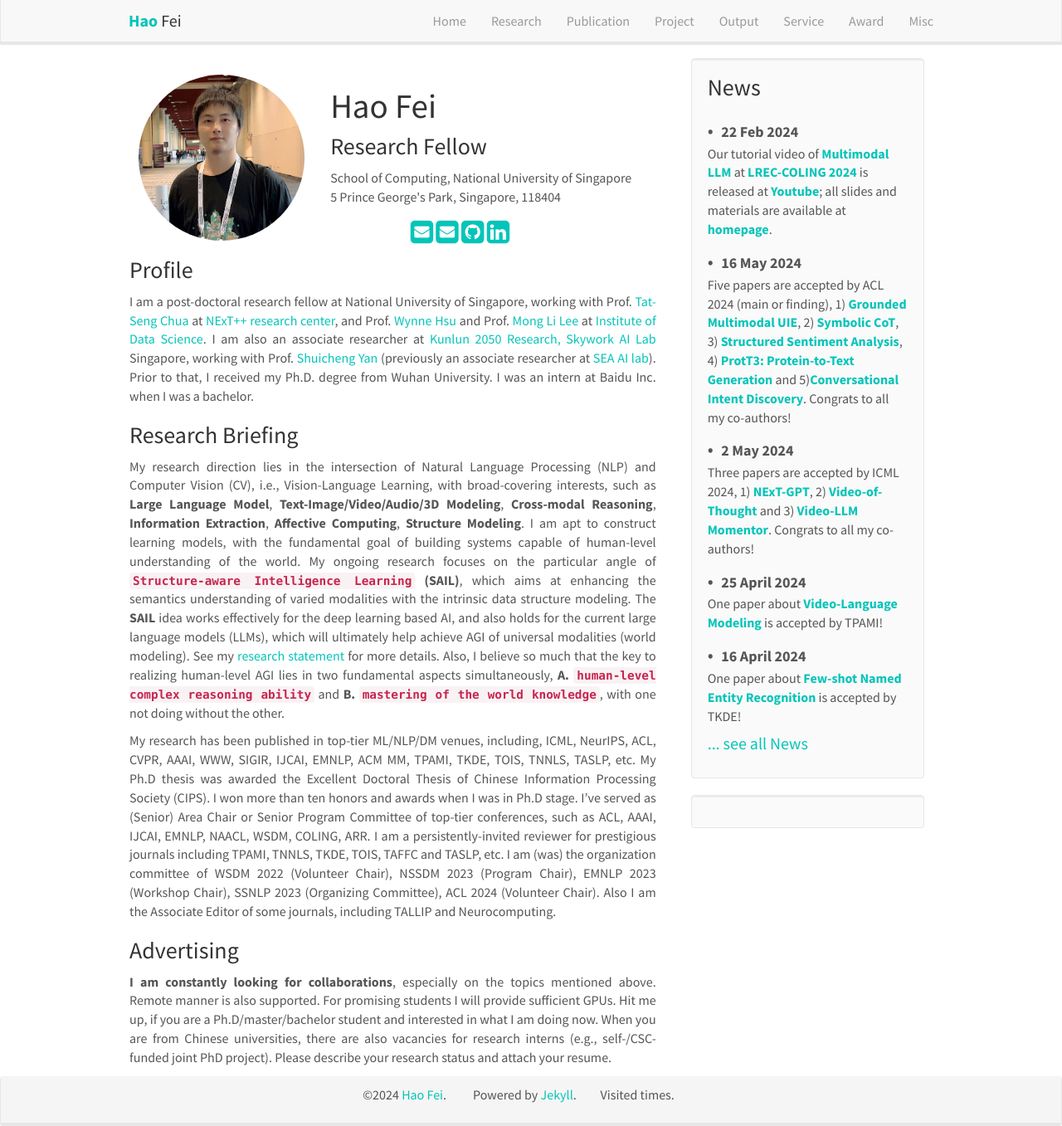
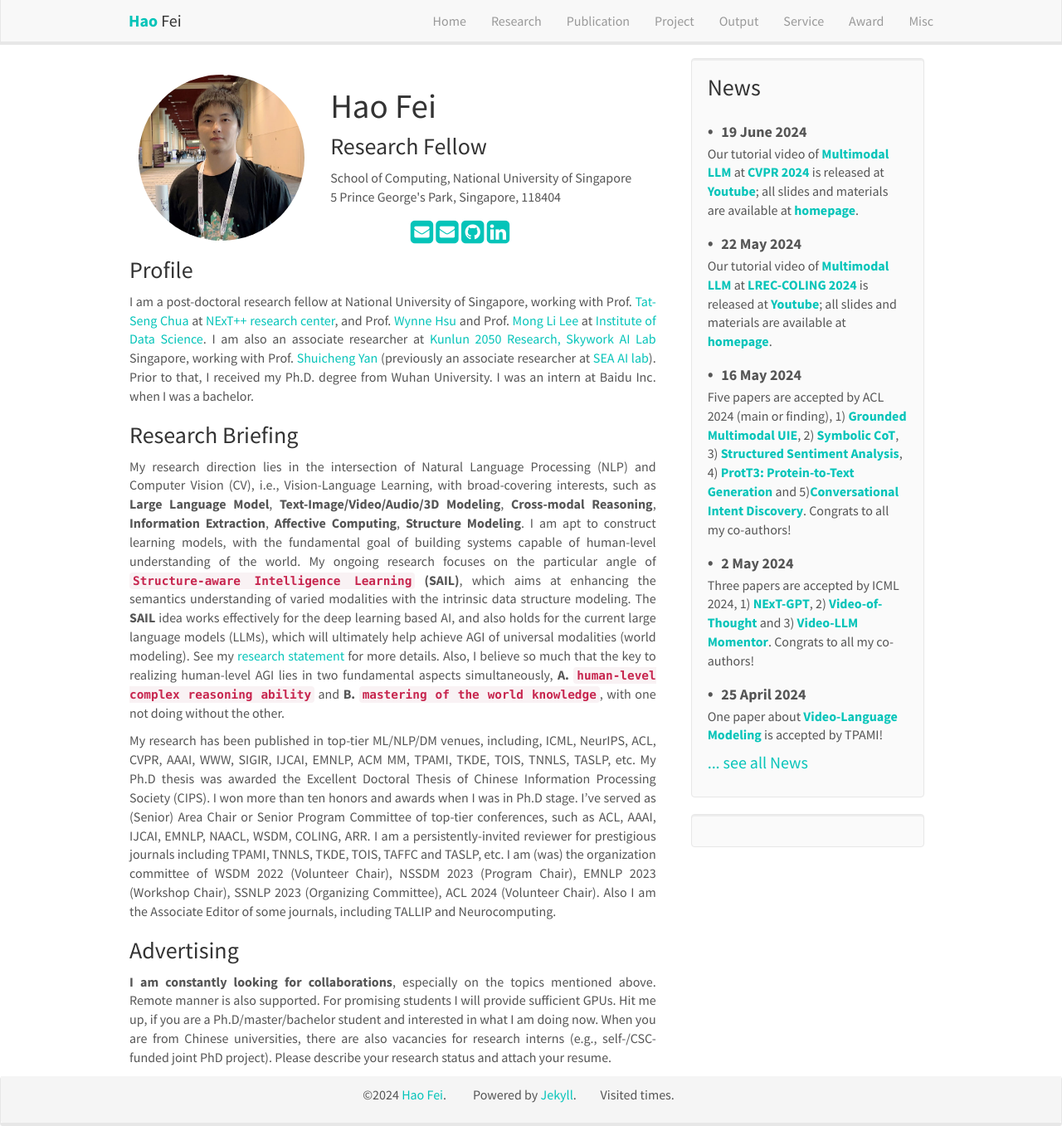
Before and after one commit to scofield7419/scofield7419.github.io, a Jekyll site: the page built from _pages/home.md, in a window 1280 px wide and 1357 px high. Shown: the whole window at 83% size. Built offline with Jekyll 4.4.1, drawn with Linux system fonts in a browser that asks for light colours; nearby versions of some CDN libraries; comment, search, counter and statistics services are not loaded; a style sheet for code colours, icons or effects is not loaded.

Commit message:
Update news.yml

```diff
--- a/_data/news.yml
+++ b/_data/news.yml
@@ -1,8 +1,13 @@
 
 
 
-- date: 22 Feb 2024
+- date: 19 June 2024
+  headline: "Our tutorial video of [**Multimodal LLM**](https://mllm2024.github.io/CVPR2024/) at [**CVPR 2024**](https://cvpr.thecvf.com/Conferences/2024/) is released at [**Youtube**](https://www.youtube.com/watch?v=pHBT3zXxQX8); all slides and materials are available at [**homepage**](https://mllm2024.github.io/CVPR2024/)."
+
+
+- date: 22 May 2024
   headline: "Our tutorial video of [**Multimodal LLM**](https://mllm2024.github.io/COLING2024/) at [**LREC-COLING 2024**](https://lrec-coling-2024.org/) is released at [**Youtube**](https://www.youtube.com/watch?v=-oKpZjaKsAQ); all slides and materials are available at [**homepage**](https://mllm2024.github.io/COLING2024/)."
+
 
 - date: 16 May 2024
   headline: "Five papers are accepted by ACL 2024 (main or finding), 1) [**Grounded Multimodal UIE**](#), 2) [**Symbolic CoT**](https://arxiv.org/pdf/2405.18357), 3) [**Structured Sentiment Analysis**](#), 4) [**ProtT3: Protein-to-Text Generation**](https://arxiv.org/abs/2405.12564) and 5)[**Conversational Intent Discovery**](#). Congrats to all my co-authors!"
```
